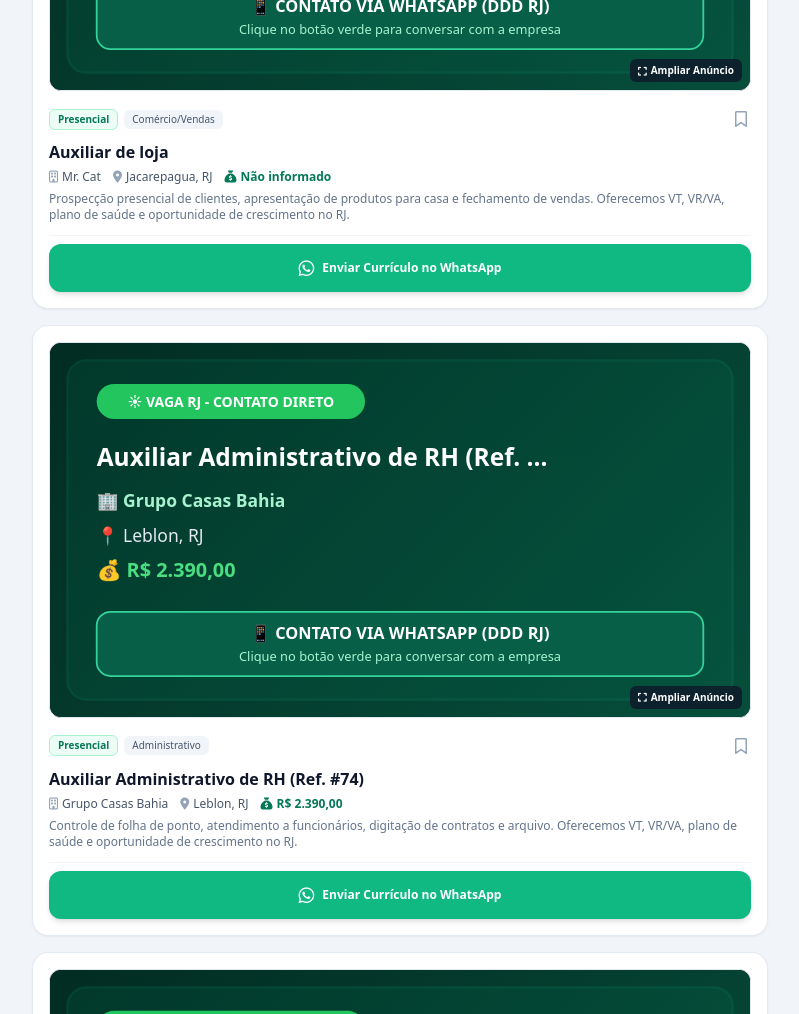
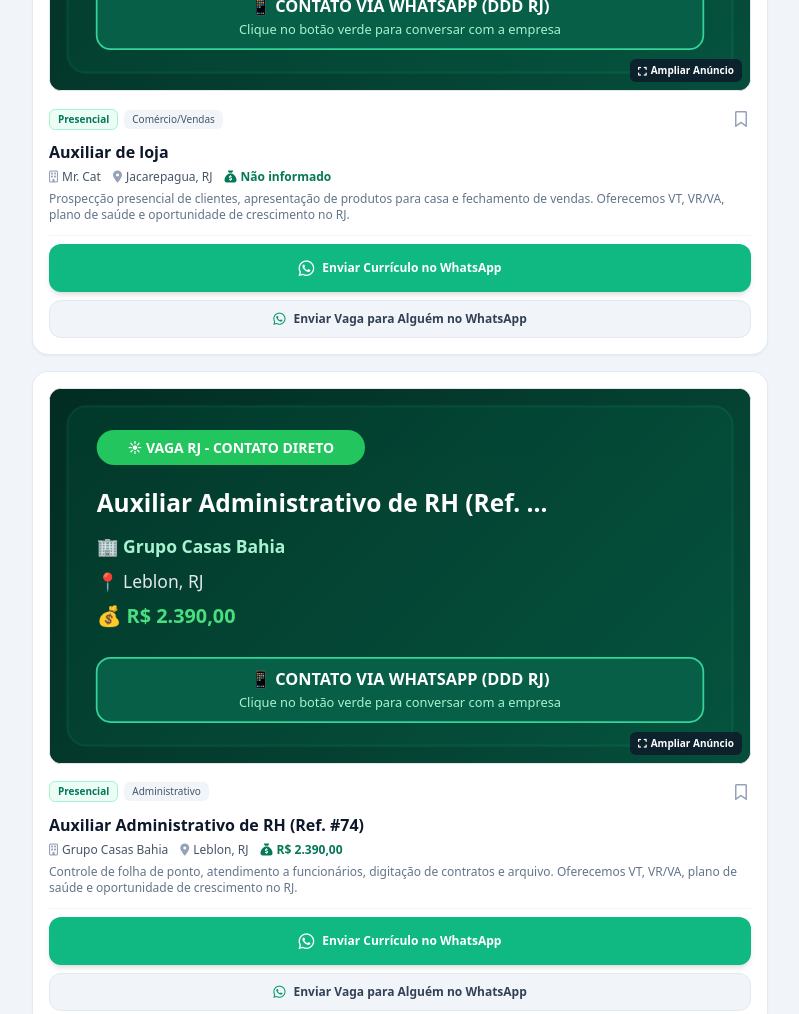
Before and after one commit to feliperodriguescouto07/zapvagas-rj, a plain HTML site: page index.html in a window 1280 px wide. Shown: the part 780-1794 px from the top of the page, without its empty margins (240-1039 px from the left). Drawn offline with nearby package versions, Linux system fonts and the light colour scheme.

Commit message:
Update index.html

```diff
--- a/index.html
+++ b/index.html
@@ -377,6 +377,12 @@
             showToast('Vaga no RJ publicada com sucesso!', 'fa-circle-check', 'text-emerald-400');
         }
 
+        // Função exclusiva para partilhar a vaga diretamente no WhatsApp
+        function compartilharVagaZap(cargo, empresa, telefone) {
+            const texto = `🔥 Vaga imperdível no Zap Vagas RJ!\n\nCargo: *${cargo}*\nEmpresa: ${empresa}\n\nCandidate-se ou veja o contato aqui: https://wa.me/${telefone}\n\nEnviado pelo Zap Vagas RJ.`;
+            window.open(`https://api.whatsapp.com/send?text=${encodeURIComponent(texto)}`, '_blank');
+        }
+
         function renderJobs() {
             const container = document.getElementById('jobList');
             if (!container) return;
@@ -442,12 +448,19 @@
                         <p class="text-xs text-slate-500 line-clamp-2">${job.description}</p>
                     </div>
 
-                    <div class="pt-2 border-t border-slate-100">
+                    <div class="pt-2 border-t border-slate-100 space-y-2">
                         <a href="${job.waUrl}" target="_blank" rel="noopener noreferrer"
                            class="w-full bg-emerald-500 hover:bg-emerald-600 active:bg-emerald-700 text-white font-extrabold py-2.5 px-4 rounded-xl text-xs shadow-md transition flex items-center justify-center gap-2 cursor-pointer text-center">
                             <i class="fa-brands fa-whatsapp text-lg"></i>
                             <span>Enviar Currículo no WhatsApp</span>
                         </a>
+
+                        <!-- NOVO BOTÃO DE COMPARTILHAR APENAS NO WHATSAPP -->
+                        <button onclick="compartilharVagaZap('${job.title.replace(/'/g, "\\'")}', '${job.company.replace(/'/g, "\\'")}', '${job.phone}')"
+                                class="w-full bg-slate-100 hover:bg-slate-200 active:bg-slate-300 text-slate-700 font-bold py-2 px-4 rounded-xl text-xs transition flex items-center justify-center gap-2 cursor-pointer border border-slate-200">
+                            <i class="fa-brands fa-whatsapp text-emerald-600 text-sm"></i>
+                            <span>Enviar Vaga para Alguém no WhatsApp</span>
+                        </button>
                     </div>
                 `;
 
```
